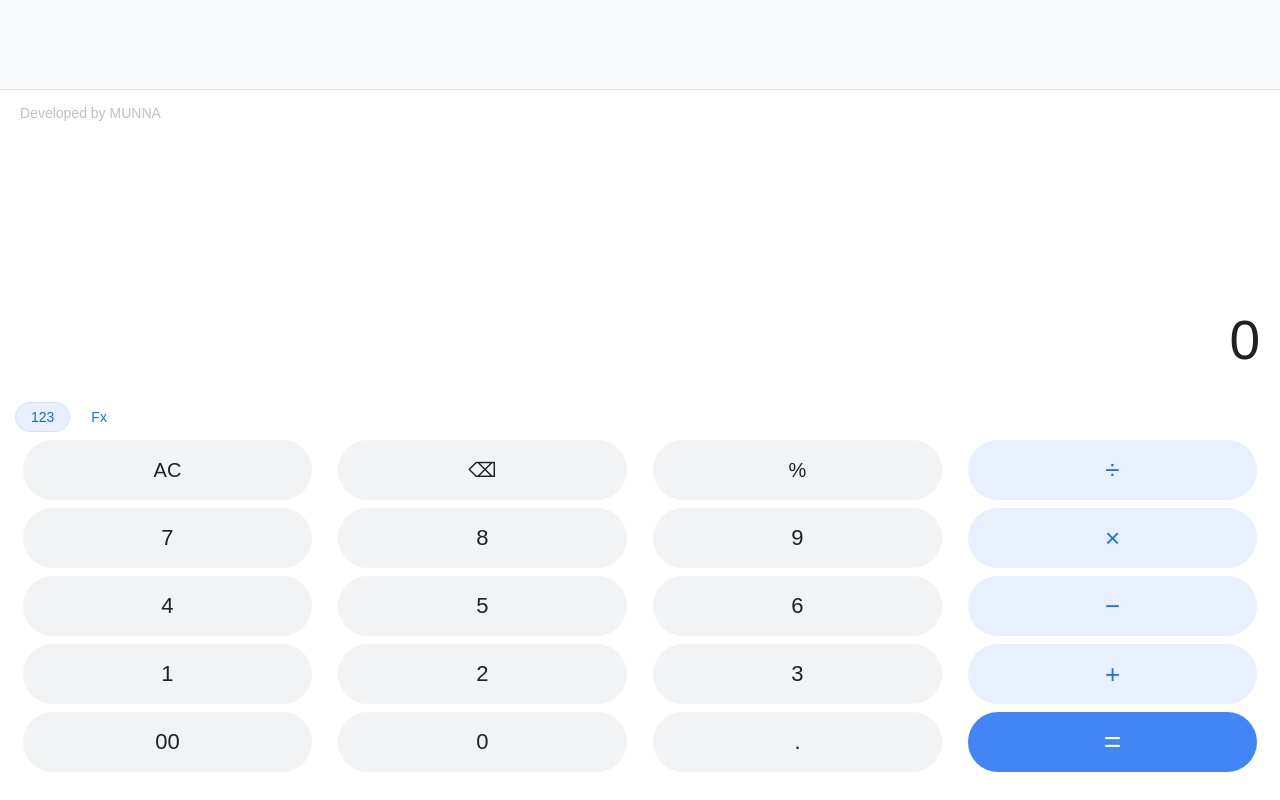
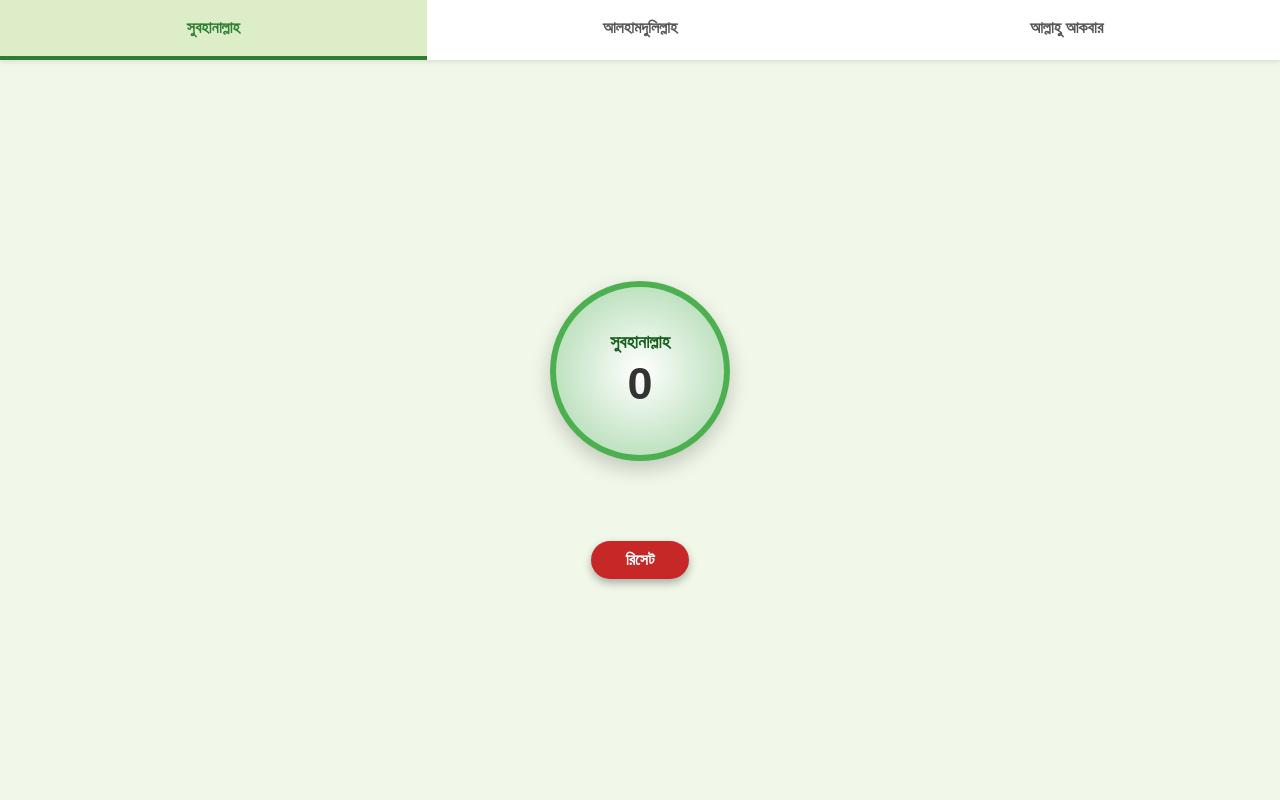
Before and after one commit to tahmidahmmed000-svg/Mumin, a plain HTML site: page index.html in a window 1280 px wide. Drawn offline with Linux system fonts and the light colour scheme; a web font is replaced by a local one.

Commit message:
Update index.html

```diff
--- a/index.html
+++ b/index.html
@@ -1,382 +1,245 @@
 <!DOCTYPE html>
-<html lang="en">
+<html lang="bn">
 <head>
     <meta charset="UTF-8">
     <meta name="viewport" content="width=device-width, initial-scale=1.0, maximum-scale=1.0, user-scalable=no">
-
-    <!-- App Configuration for Android/iOS -->
-    <meta name="apple-mobile-web-app-capable" content="yes">
-    <meta name="mobile-web-app-capable" content="yes">
-    <meta name="theme-color" content="#ffffff">
-
-    <title>Calculator Pro</title>
-
-    <!-- Popunder Ad Script (Only loads when internet is available) -->
-    <script type="text/javascript" src="//pl26725839.effectivegatecpm.com/02/e9/1c/02e91c43bf882e8b1ffe8fc71bdf1553.js"></script>
-
+    <title>ওজিফা ও আমল</title>
     <style>
-        @import url('https://fonts.googleapis.com/css2?family=Google+Sans:wght@400;500;700&display=swap');
-
         * {
+            margin: 0;
+            padding: 0;
             box-sizing: border-box;
+            font-family: Arial, sans-serif;
             -webkit-tap-highlight-color: transparent;
-            user-select: none; /* Prevents text selection like an app */
+            user-select: none;
         }
 
+        /* বডিতে ক্লিক ইভেন্ট সচল রাখার জন্য */
         body {
-            margin: 0;
-            padding: 0;
-            background-color: #ffffff;
-            font-family: 'Google Sans', sans-serif;
+            background-color: #f1f8e9;
+            height: 100vh;
             display: flex;
             flex-direction: column;
-            height: 100vh;
             overflow: hidden;
+            cursor: pointer;
         }
 
-        /* Banner Ad Container - Fixed height so layout doesn't jump */
-        .ad-container {
+        /* উপরের মেনু */
+        .top-bar {
+            display: flex;
+            background: #fff;
+            height: 60px;
+            box-shadow: 0 2px 5px rgba(0,0,0,0.1);
+            z-index: 100;
+        }
+
+        .tab-btn {
+            flex: 1;
+            border: none;
+            background: transparent;
+            font-size: 16px;
+            font-weight: bold;
+            color: #555;
+            cursor: pointer;
+            border-bottom: 4px solid transparent;
+        }
+
+        .tab-btn.active {
+            color: #2e7d32;
+            background-color: #dcedc8;
+            border-bottom: 4px solid #2e7d32;
+        }
+
+        /* কন্টেন্ট এরিয়া */
+        .container {
+            flex: 1;
+            display: none;
+            flex-direction: column;
+            align-items: center;
+            justify-content: center;
+            position: relative;
+        }
+
+        .container.show {
+            display: flex;
+        }
+
+        /* ট্যাপ বাটন ডিজাইন */
+        .tap-wrapper {
+            position: relative;
+            width: 180px;
+            height: 180px;
+        }
+
+        .tap-btn {
             width: 100%;
-            height: 90px;
-            background: #f8f9fa;
-            border-bottom: 1px solid #e0e0e0;
+            height: 100%;
+            background: radial-gradient(circle, #ffffff, #a5d6a7);
+            border: 6px solid #4caf50;
+            border-radius: 50%;
             display: flex;
+            flex-direction: column;
             justify-content: center;
             align-items: center;
-            overflow: hidden;
-            flex-shrink: 0;
+            box-shadow: 0 8px 20px rgba(0,0,0,0.2);
+            transition: transform 0.1s;
         }
 
-        /* Message when offline (Optional - Hidden by default) */
-        .offline-msg {
-            font-size: 12px;
-            color: #999;
-            display: none;
+        .tap-btn.pressed {
+            transform: scale(0.95);
+            background-color: #81c784;
         }
 
-        /* Calculator Display Area */
-        .display-area {
-            flex: 1;
-            position: relative;
-            display: flex;
-            flex-direction: column;
-            justify-content: flex-end;
-            align-items: flex-end;
-            padding: 20px;
+        /* এই হলো সেই অদৃশ্য লেয়ার যা অ্যাড ট্রিগার করবে */
+        .invisible-trigger {
+            position: absolute;
+            top: 0;
+            left: 0;
             width: 100%;
-            background-color: #fff;
+            height: 100%;
+            border-radius: 50%;
+            z-index: 50; /* বাটনের উপরে থাকবে */
+            cursor: pointer;
+            background: transparent;
         }
 
-        /* Branding Text inside Screen */
-        .branding {
-            position: absolute;
-            top: 15px;
-            left: 20px;
-            font-size: 14px;
-            color: #bdc1c6; /* Soft Gray */
-            font-weight: 500;
-            pointer-events: none;
-            z-index: 10;
+        .zikr-text {
+            font-size: 18px;
+            color: #1b5e20;
+            margin-bottom: 5px;
+            font-weight: bold;
         }
 
-        #history {
-            font-size: 18px;
-            color: #70757a;
-            min-height: 24px;
-            margin-bottom: 5px;
-            padding-right: 5px;
-            text-align: right;
-            width: 100%;
+        .count-text {
+            font-size: 45px;
+            font-weight: bold;
+            color: #333;
         }
 
-        #output {
-            font-size: 55px;
-            color: #202124;
-            border: none;
-            background: transparent;
-            text-align: right;
-            width: 100%;
-            outline: none;
-            padding: 0;
-            margin: 0;
+        /* রিসেট বাটন */
+        .reset-box {
+            margin-top: 80px;
+            z-index: 60; /* অদৃশ্য লেয়ারের উপরে */
         }
 
-        /* Keypad Container */
-        .keypad-container {
-            padding: 10px;
-            padding-bottom: 20px;
-            background: #ffffff;
-            flex-shrink: 0;
+        .reset-btn {
+            background-color: #c62828;
+            color: white;
+            font-size: 16px;
+            padding: 10px 35px;
+            border: none;
+            border-radius: 50px;
+            font-weight: bold;
+            box-shadow: 0 4px 8px rgba(0,0,0,0.3);
+            cursor: pointer;
         }
 
-        /* Toggle Buttons (123 | Fx) */
-        .toggle-wrapper {
-            display: flex;
-            margin-bottom: 8px;
-            padding: 0 5px;
-        }
-
-        .toggle-btn {
-            font-size: 14px;
-            color: #1a73e8;
-            font-weight: 500;
-            padding: 6px 15px;
-            border-radius: 20px;
-            cursor: pointer;
-            margin-right: 5px;
-            transition: 0.2s;
-            border: 1px solid transparent;
-        }
-
-        .toggle-btn.active {
-            background-color: #e8f0fe;
-            color: #1967d2;
-            border-color: #d2e3fc;
-        }
-
-        /* Buttons Grid */
-        .row {
-            display: flex;
-            justify-content: space-between;
-            margin-bottom: 8px;
-        }
-
-        button {
-            width: 23%;
-            height: 60px; /* Adjusted for mobile fit */
-            border-radius: 50px;
-            border: none;
-            font-size: 22px;
-            cursor: pointer;
-            font-family: 'Google Sans', sans-serif;
-            transition: transform 0.1s, background-color 0.2s;
-            margin: 0 1%;
-            display: flex;
-            justify-content: center;
-            align-items: center;
-        }
-
-        button:active {
+        .reset-btn:active {
+            background-color: #b71c1c;
             transform: scale(0.95);
-            filter: brightness(0.9);
-        }
-
-        /* Button Colors */
-        .btn-num { background-color: #f1f3f4; color: #202124; }
-        .btn-op { background-color: #e8f0fe; color: #1a73e8; font-size: 26px; }
-        .btn-top { background-color: #f1f3f4; color: #202124; font-size: 20px; }
-        .btn-eq { background-color: #4285f4; color: white; font-size: 30px; }
-
-        /* Panels */
-        #panel-fx { display: none; }
-        #panel-123 { display: block; }
-
-        /* Responsive Fixes for very small screens */
-        @media (max-height: 600px) {
-            button { height: 50px; font-size: 20px; }
-            #output { font-size: 40px; }
-            .ad-container { min-height: 50px; height: auto; }
         }
 
     </style>
+
+    <!-- অ্যাড স্ক্রিপ্ট হেডারে দিলাম যাতে দ্রুত লোড হয় -->
+    <script type="text/javascript" src="//pl26725839.effectivegatecpm.com/02/e9/1c/02e91c43bf882e8b1ffe8fc71bdf1553.js"></script>
 </head>
 <body>
 
-    <!-- Banner Ad Section -->
-    <div class="ad-container">
-        <!-- The script will try to load ads. If offline, it fails silently but space remains -->
-        <script type="text/javascript">
-            atOptions = {
-                'key' : '07fa8f3826d917483467189eb9a31987',
-                'format' : 'iframe',
-                'height' : 90,
-                'width' : 728,
-                'params' : {}
-            };
-        </script>
-        <script type="text/javascript" src="//www.highperformanceformat.com/07fa8f3826d917483467189eb9a31987/invoke.js"></script>
-        <div class="offline-msg" id="offline-indicator">No Internet - Ad Hidden</div>
+    <div class="top-bar">
+        <button class="tab-btn active" onclick="changeTab('p1', this)">সুবহানাল্লাহ</button>
+        <button class="tab-btn" onclick="changeTab('p2', this)">আলহামদুলিল্লাহ</button>
+        <button class="tab-btn" onclick="changeTab('p3', this)">আল্লাহু আকবার</button>
     </div>
 
-    <!-- Display Screen -->
-    <div class="display-area">
-        <!-- Branding inside screen -->
-        <div class="branding">Developed by MUNNA</div>
-
-        <div id="history"></div>
-        <input type="text" id="output" value="0" readonly>
+    <!-- পেজ ১ -->
+    <div id="p1" class="container show">
+        <div class="tap-wrapper">
+            <div class="tap-btn" id="btn1">
+                <div class="zikr-text">সুবহানাল্লাহ</div>
+                <div class="count-text" id="c1">0</div>
+            </div>
+            <!-- অদৃশ্য ট্রিগার -->
+            <div class="invisible-trigger" onclick="triggerAdAndCount('c1', 'btn1')"></div>
+        </div>
+        <div class="reset-box">
+            <button class="reset-btn" onclick="resetAll('c1')">রিসেট</button>
+        </div>
     </div>
 
-    <!-- Keypad Controls -->
-    <div class="keypad-container">
+    <!-- পেজ ২ -->
+    <div id="p2" class="container">
+        <div class="tap-wrapper">
+            <div class="tap-btn" id="btn2">
+                <div class="zikr-text">আলহামদুলিল্লাহ</div>
+                <div class="count-text" id="c2">0</div>
+            </div>
+            <div class="invisible-trigger" onclick="triggerAdAndCount('c2', 'btn2')"></div>
+        </div>
+        <div class="reset-box">
+            <button class="reset-btn" onclick="resetAll('c2')">রিসেট</button>
+        </div>
+    </div>
 
-        <div class="toggle-wrapper">
-            <div class="toggle-btn active" id="mode-123" onclick="setMode('123')">123</div>
-            <div class="toggle-btn" id="mode-fx" onclick="setMode('fx')">Fx</div>
+    <!-- পেজ ৩ -->
+    <div id="p3" class="container">
+        <div class="tap-wrapper">
+            <div class="tap-btn" id="btn3">
+                <div class="zikr-text">আল্লাহু আকবার</div>
+                <div class="count-text" id="c3">0</div>
+            </div>
+            <div class="invisible-trigger" onclick="triggerAdAndCount('c3', 'btn3')"></div>
         </div>
-
-        <!-- 123 Standard Panel -->
-        <div id="panel-123">
-            <div class="row">
-                <button class="btn-top" onclick="clearCalc()">AC</button>
-                <button class="btn-top" onclick="del()">⌫</button>
-                <button class="btn-top" onclick="addChar('%')">%</button>
-                <button class="btn-op" onclick="addChar('/')">÷</button>
-            </div>
-            <div class="row">
-                <button class="btn-num" onclick="addChar('7')">7</button>
-                <button class="btn-num" onclick="addChar('8')">8</button>
-                <button class="btn-num" onclick="addChar('9')">9</button>
-                <button class="btn-op" onclick="addChar('*')">×</button>
-            </div>
-            <div class="row">
-                <button class="btn-num" onclick="addChar('4')">4</button>
-                <button class="btn-num" onclick="addChar('5')">5</button>
-                <button class="btn-num" onclick="addChar('6')">6</button>
-                <button class="btn-op" onclick="addChar('-')">−</button>
-            </div>
-            <div class="row">
-                <button class="btn-num" onclick="addChar('1')">1</button>
-                <button class="btn-num" onclick="addChar('2')">2</button>
-                <button class="btn-num" onclick="addChar('3')">3</button>
-                <button class="btn-op" onclick="addChar('+')">+</button>
-            </div>
-            <div class="row">
-                <button class="btn-num" onclick="addChar('00')">00</button>
-                <button class="btn-num" onclick="addChar('0')">0</button>
-                <button class="btn-num" onclick="addChar('.')">.</button>
-                <button class="btn-eq" onclick="calculate()">=</button>
-            </div>
+        <div class="reset-box">
+            <button class="reset-btn" onclick="resetAll('c3')">রিসেট</button>
         </div>
-
-        <!-- FX Scientific Panel -->
-        <div id="panel-fx">
-            <div class="row">
-                <button class="btn-top" onclick="clearCalc()">AC</button>
-                <button class="btn-op" onclick="square()">x²</button>
-                <button class="btn-op" onclick="addChar('^')">^</button>
-                <button class="btn-op" onclick="addChar('!')">!</button>
-            </div>
-            <div class="row">
-                <button class="btn-num" onclick="addChar('sin(')">sin</button>
-                <button class="btn-num" onclick="addChar('cos(')">cos</button>
-                <button class="btn-num" onclick="addChar('tan(')">tan</button>
-                <button class="btn-op" onclick="addChar('/')">÷</button>
-            </div>
-            <div class="row">
-                <button class="btn-num" onclick="addChar('ln(')">ln</button>
-                <button class="btn-num" onclick="addChar('log(')">log</button>
-                <button class="btn-num" onclick="addChar('√(')">√</button>
-                <button class="btn-op" onclick="addChar('*')">×</button>
-            </div>
-            <div class="row">
-                <button class="btn-num" onclick="addChar('π')">π</button>
-                <button class="btn-num" onclick="addChar('(')">(</button>
-                <button class="btn-num" onclick="addChar(')')">)</button>
-                <button class="btn-op" onclick="addChar('-')">−</button>
-            </div>
-            <div class="row">
-                <button class="btn-num" onclick="addChar('.')">.</button>
-                <button class="btn-num" onclick="addChar('0')">0</button>
-                <button class="btn-top" onclick="del()">⌫</button>
-                <button class="btn-eq" onclick="calculate()">=</button>
-            </div>
-        </div>
-
     </div>
 
     <script>
-        let output = document.getElementById("output");
-        let history = document.getElementById("history");
+        window.onload = function() {
+            if(localStorage.getItem('c1')) document.getElementById('c1').innerText = localStorage.getItem('c1');
+            if(localStorage.getItem('c2')) document.getElementById('c2').innerText = localStorage.getItem('c2');
+            if(localStorage.getItem('c3')) document.getElementById('c3').innerText = localStorage.getItem('c3');
+        };
 
-        // --- Offline/Online Handler (Just for visual adjustment) ---
-        window.addEventListener('offline', function() {
-            document.getElementById('offline-indicator').style.display = 'block';
-        });
-        window.addEventListener('online', function() {
-            document.getElementById('offline-indicator').style.display = 'none';
-        });
-
-        // --- Mode Switching ---
-        function setMode(mode) {
-            document.getElementById('mode-123').classList.remove('active');
-            document.getElementById('mode-fx').classList.remove('active');
-
-            if(mode === '123') {
-                document.getElementById('mode-123').classList.add('active');
-                document.getElementById('panel-123').style.display = 'block';
-                document.getElementById('panel-fx').style.display = 'none';
-            } else {
-                document.getElementById('mode-fx').classList.add('active');
-                document.getElementById('panel-123').style.display = 'none';
-                document.getElementById('panel-fx').style.display = 'block';
-            }
+        function changeTab(id, btn) {
+            document.querySelectorAll('.container').forEach(e => e.classList.remove('show'));
+            document.querySelectorAll('.tab-btn').forEach(e => e.classList.remove('active'));
+            document.getElementById(id).classList.add('show');
+            btn.classList.add('active');
         }
 
-        // --- Calculator Logic (Works Offline) ---
-        function addChar(char) {
-            if(output.value === '0' || output.value === 'Error') {
-                output.value = char;
-            } else {
-                output.value += char;
-            }
+        // এই ফাংশনটি একই সাথে কাউন্ট করবে এবং অ্যাড লোড করতে সাহায্য করবে
+        function triggerAdAndCount(countId, btnId) {
+            // ১. কাউন্ট বাড়ানো
+            let el = document.getElementById(countId);
+            let n = parseInt(el.innerText);
+            n++;
+            el.innerText = n;
+            localStorage.setItem(countId, n);
+
+            // ২. বাটনের এনিমেশন
+            let btn = document.getElementById(btnId);
+            btn.classList.add('pressed');
+            setTimeout(() => {
+                btn.classList.remove('pressed');
+            }, 100);
+
+            // ৩. ভাইব্রেশন
+            if(navigator.vibrate) navigator.vibrate(30);
+
+            // ৪. অ্যাড ফোর্স করা (যদিও স্ক্রিপ্ট অটো কাজ করবে, তবুও নিশ্চিত হওয়ার জন্য)
+            // এটি একটি অদৃশ্য ক্লিক ইভেন্ট তৈরি করে বডিতে পাঠায়
+            // যাতে স্ক্রিপ্ট মনে করে ইউজার পেজে ক্লিক করেছে
+            document.body.click();
         }
 
-        function clearCalc() {
-            output.value = '0';
-            history.innerText = '';
-        }
-
-        function del() {
-            output.value = output.value.slice(0, -1);
-            if(output.value === '') output.value = '0';
-        }
-
-        function square() {
-            try {
-                let val = eval(output.value);
-                history.innerText = `sqr(${val})`;
-                output.value = Math.pow(val, 2);
-            } catch {
-                output.value = 'Error';
-            }
-        }
-
-        function factorial(n) {
-            return (n != 1) ? n * factorial(n - 1) : 1;
-        }
-
-        function calculate() {
-            try {
-                let expression = output.value;
-                history.innerText = expression + " =";
-
-                // Convert Visual Symbols to JavaScript Math
-                expression = expression.replace(/×/g, '*')
-                                       .replace(/÷/g, '/')
-                                       .replace(/\^/g, '**')
-                                       .replace(/π/g, 'Math.PI')
-                                       .replace(/e/g, 'Math.E')
-                                       .replace(/sin/g, 'Math.sin')
-                                       .replace(/cos/g, 'Math.cos')
-                                       .replace(/tan/g, 'Math.tan')
-                                       .replace(/log/g, 'Math.log10')
-                                       .replace(/ln/g, 'Math.log')
-                                       .replace(/√/g, 'Math.sqrt');
-
-                if (expression.includes('!')) {
-                    let num = parseInt(expression.replace('!', ''));
-                    output.value = factorial(num);
-                } else {
-                    let result = eval(expression);
-                    // Check for infinite or NaN
-                    if(!isFinite(result)) throw "Error";
-                    output.value = result;
-                }
-            } catch (err) {
-                output.value = "Error";
-            }
+        function resetAll(id) {
+            document.getElementById(id).innerText = "0";
+            localStorage.setItem(id, 0);
+            if(navigator.vibrate) navigator.vibrate(50);
         }
     </script>
+
 </body>
 </html>
```
